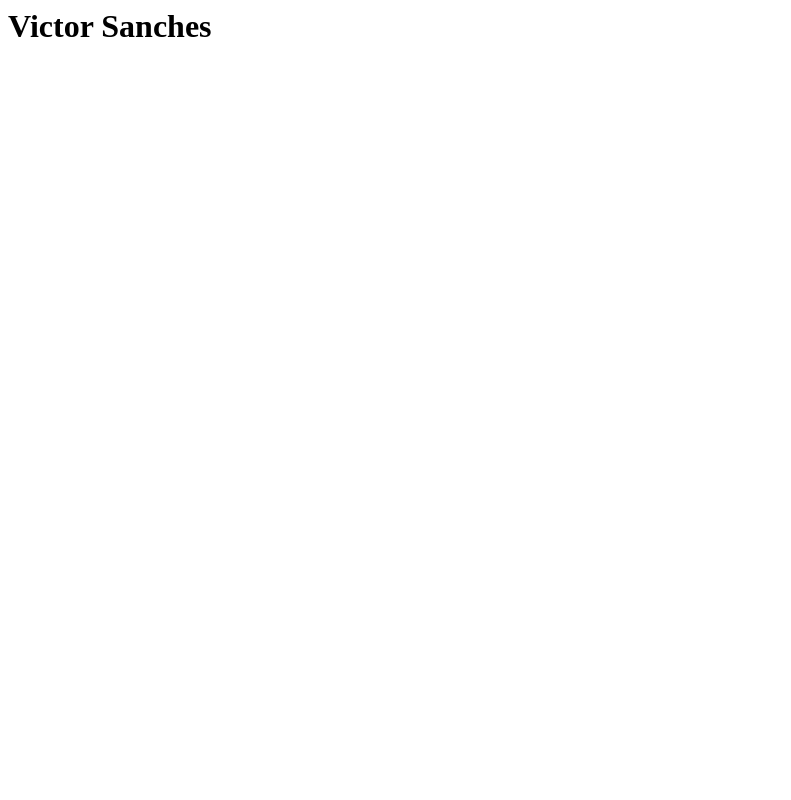
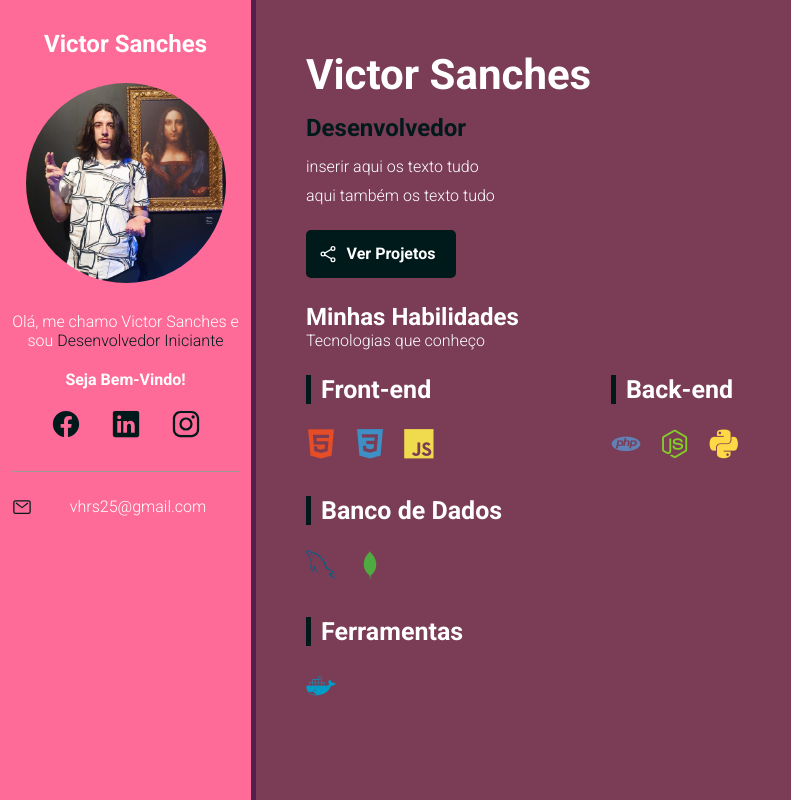
Before and after one commit to vhrs25/victorsanches.github.io, a plain HTML site: page index.html in a window 1280 px wide. Shown: the whole page, without its empty margins (0-791 px from the left). Drawn offline with nearby package versions, Linux system fonts and the light colour scheme.

Commit message:
portifolio finalizado

```diff
--- /dev/null
+++ b/css/styles.css
@@ -0,0 +1,240 @@
+/*Reset*/
+*{
+    padding: 0;
+    margin: 0;
+    font-family: "Roboto";
+    box-sizing: border-box;
+}
+
+/*Variables*/
+
+:root{
+    --main-color: #00191b;
+    --main-text-color: #fff;
+    --border-color: #999;
+    --bio-bg-color: #ff6b99;
+    --bio-border-color: #50214c;
+    --about-bg-color: #7a3d55;
+}
+
+/*General*/
+
+.highlight{
+    color: var(--main-color)
+}
+
+/*Containers*/
+
+#container{
+    display: flex;
+    flex-direction: row;
+    color: var(--main-text-color);
+}
+
+#bio-container{
+    flex: 1 1 20%;
+    min-height: 100vh;
+    background-color: var(--bio-bg-color);
+    text-align: center;
+    padding: 30px 12px;
+    border-right: 5px solid var(--bio-border-color);
+}
+
+#bio-container #welcome-text{
+    font-weight: bold;
+}
+
+#about-container{
+    flex: 1 1 80%;
+    min-height: 100vh;
+    background-color: var(--about-bg-color);
+    padding: 50px;
+}
+
+#bio-image{
+    width: 200px;
+    height: 200px;
+    border-radius: 50%;
+    margin-bottom: 25px;
+}
+
+#bio-container h2{
+    margin-bottom: 25px;
+}
+
+#bio-container p{
+    margin-bottom: 20px;
+}
+
+
+#social-container{
+    display: flex;
+    justify-content: center;
+    list-style: none;
+    border-bottom: 1px solid var(--border-color);
+    margin-bottom: 25px;
+    padding-bottom: 25px;
+}
+
+#social-container li{
+    flex: 1 1 0;
+    max-width: 60px;
+}
+
+#social-container li a{
+    color: var(--main-color);
+    font-size: 30px;
+}
+
+#email-container{
+    display: flex;
+    justify-content: center;
+}
+
+#email-container ion-icon,
+#email-container a{
+    flex: 1 1 0;
+}
+
+#email-container a{
+    color: var(--main-text-color);
+    text-decoration: none;
+    max-width: 225px;
+}
+
+#email-container ion-icon{
+    color: var(--main-color);
+    font-size: 20px;
+    margin-right: 5px;
+    max-width: 20px;
+}
+
+#name{
+    font-size: 42px;
+    margin-bottom: 15px;
+
+}
+
+#title{
+    font-size: 24px;
+    margin-bottom: 15px;
+    font-weight: bold;
+}
+
+.description{
+    max-width: 75%;
+    margin-bottom: 10px;
+}
+
+#btn-projects{
+    font-weight: bold;
+    font-size: 16px;
+    color: var(--main-text-color);
+    background-color: var(--main-color);
+    border: 2px solid var(--main-color);
+    border-radius: 5px;
+    text-decoration: none;
+    transition: .5s;
+    margin: 25px 0;
+    padding: 12px 10px;
+    width: 150px;
+    text-align: center;
+    display: flex;
+}
+
+#btn-projects ion-icon,
+#btn-projects span{
+    flex: 1 1 0;
+}
+
+#btn-projects ion-icon{
+    font-size: 20px;
+    max-width: 20px;
+}
+
+#btn-projects:hover{
+   background-color: transparent;
+}
+
+#skills-section-title{
+   border-top: 1px solid var(--border-color);
+   padding-top: 20px;
+   margin-top: 20px;
+   font-size: 32px;
+}
+
+#skills-container{
+    display: flex;
+    flex-wrap: wrap;
+    margin-top: 25px;
+}
+
+.skills-box{
+    flex: 1 1 33%;
+    max-width: 33%;
+    margin-bottom: 35px;
+}
+
+.skills-title{
+    font-size: 25px;
+    margin-bottom: 25px;
+    font-weight: bold;
+    padding-left: 10px;
+    border-left: 5px solid var(--main-color);
+}
+
+.skills-box i{
+    font-size: 30px;
+    margin-right: 15px;
+
+}
+
+/*mobile*/
+
+@media(max-width: 450px){
+    #container{
+        flex-direction: column;
+    }
+
+    #bio-container{
+        min-height: auto;
+        border-right: none;
+        border-bottom: 5px solid var(--bio-border-color);
+    }
+
+    #bio-container h2{
+        display: none;
+    }
+
+    #bio-container p{
+        max-width: 60%;
+        margin: 10px auto;
+    }
+
+    #about-container{
+        text-align: center;
+        padding: 30px;
+    }
+
+    #about-container .description{
+        margin: 10px auto;
+        max-width: 100%;
+        line-height: 26px;
+    }
+
+    #btn-projects{
+        margin: 20px auto;
+    }
+
+    .skills-box{
+        flex: 1 1 100%;
+        max-width: 100%;
+        margin-bottom: 40px;
+        text-align: left;
+    }
+
+    .skills-box i{
+        font-size: 60px;
+    }
+
+}
--- a/index.html
+++ b/index.html
@@ -1 +1,76 @@
-<h1>Victor Sanches</h1>
+<!DOCTYPE html>
+<html lang="en">
+<head>
+    <meta charset="UTF-8">
+    <meta name="viewport" content="width=device-width, initial-scale=1.0">
+    <title>Portfólio Victor Sanches</title>
+    <!--Google Fonts-->
+    <link rel="preconnect" href="https://fonts.googleapis.com">
+    <link rel="preconnect" href="https://fonts.gstatic.com" crossorigin>
+    <link href="https://fonts.googleapis.com/css2?family=Roboto:ital,wght@0,300;0,700;0,900;1,300;1,700;1,900&display=swap" rel="stylesheet">
+    <!--Dev Icon Fonts-->
+    <link rel="stylesheet" href="https://cdn.jsdelivr.net/gh/devicons/devicon@v2.15.1/devicon.min.css">
+    <!--CSS do projeto-->
+    <link rel="stylesheet" href="css/styles.css">
+</head>
+<body>
+    <main id="container">
+        <aside id="bio-container">
+            <h2>Victor Sanches</h2>
+            <img src="img/file.png" id="bio-image" alt="Victor Sanches">
+            <p>Olá, me chamo Victor Sanches e sou <span class="highlight">Desenvolvedor Iniciante</span></p>
+            <p id="welcome-text">Seja Bem-Vindo!</p>
+            <ul id="social-container">
+                <li><a href="#" target="_blank"><ion-icon name="logo-facebook"></ion-icon></a></li>
+                <li><a href="#" target="_blank"><ion-icon name="logo-linkedin"></ion-icon></a></li>
+                <li><a href="#" target="_blank"><ion-icon name="logo-instagram"></ion-icon></a></li>
+            </ul>
+
+            <div id="email-container">
+                <ion-icon name="mail-outline"></ion-icon><a href="mailto:vhrs25@gmail.com">vhrs25@gmail.com</a>
+            </div>
+        </aside>
+
+        <section id="about-container">
+            <h1 id="name">Victor Sanches</h1>
+            <p id="title"><span class="highlight">Desenvolvedor</span></p>
+            <p class="description">inserir aqui os texto tudo</p>
+            <p class="description">aqui também os texto tudo</p>
+            <a href="#github" id="btn-projects"><ion-icon name="share-social-outline"></ion-icon><span>Ver Projetos</span></a>
+
+            <h2 id="skills-sections-title">Minhas Habilidades</h2>
+            <p class="description">Tecnologias que conheço</p>
+            <div id="skills-container">
+                <div class="skills-box">
+                    <p class="skills-title">Front-end</p>
+                    <i class="devicon-html5-plain colored"></i>
+                    <i class="devicon-css3-plain colored"></i>
+                    <i class="devicon-javascript-plain colored"></i>
+                </div>
+
+                <div class="skills-box">
+                    <p class="skills-title">Back-end</p>
+                    <i class="devicon-php-plain colored"></i>
+                    <i class="devicon-nodejs-plain colored"></i>
+                    <i class="devicon-python-plain colored"></i>
+                </div>
+            </div>
+
+            <div class="skills-box">
+                <p class="skills-title">Banco de Dados</p>
+                <i class="devicon-mysql-plain colored"></i>
+                <i class="devicon-mongodb-plain colored"></i>
+            </div>
+
+            <div class="skills-box">
+                <p class="skills-title">Ferramentas</p>
+                <i class="devicon-docker-plain colored"></i>
+            </div>
+
+        </section>
+
+    </main>
+    <script type="module" src="https://unpkg.com/ionicons@7.1.0/dist/ionicons/ionicons.esm.js"></script>
+    <script nomodule src="https://unpkg.com/ionicons@7.1.0/dist/ionicons/ionicons.js"></script>
+</body>
+</html>
```
Also changed, not shown: img/file.png (added).
